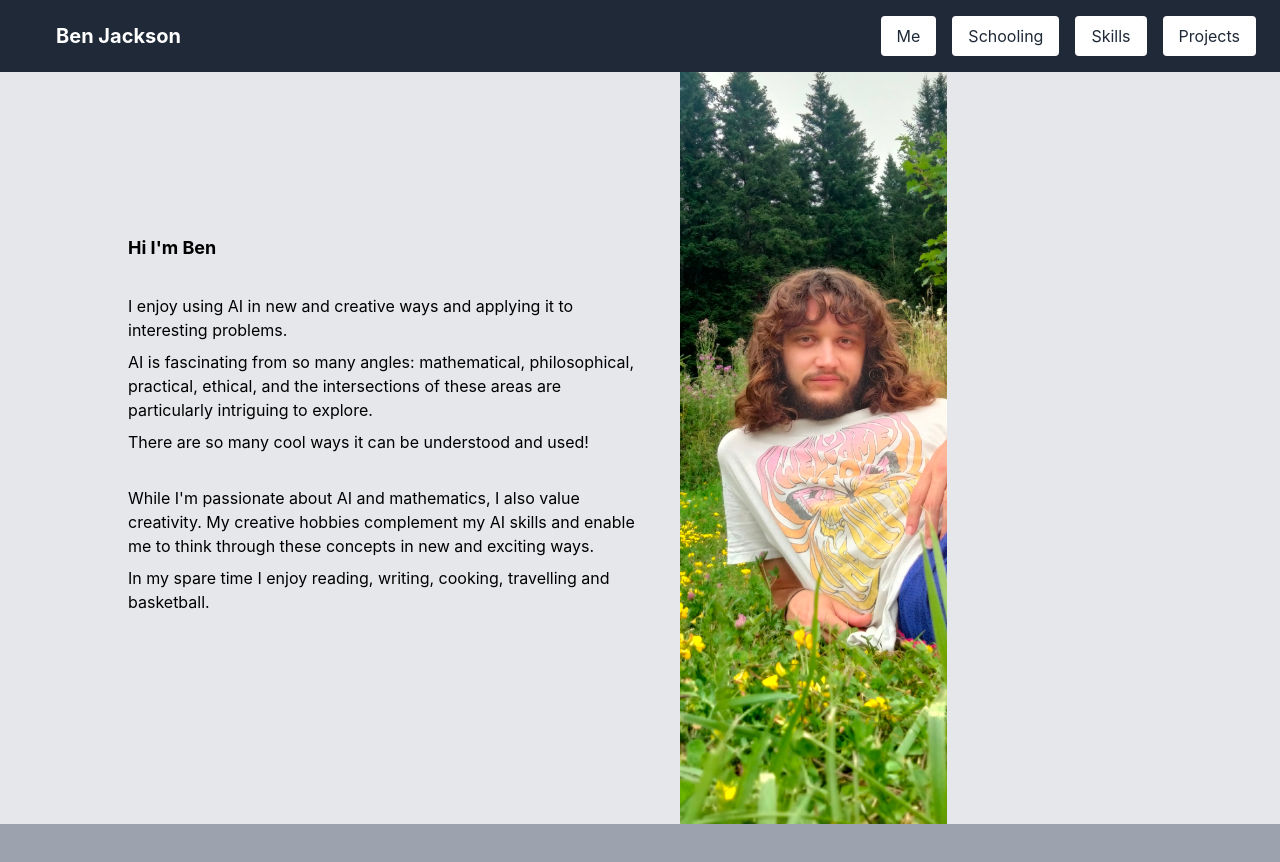
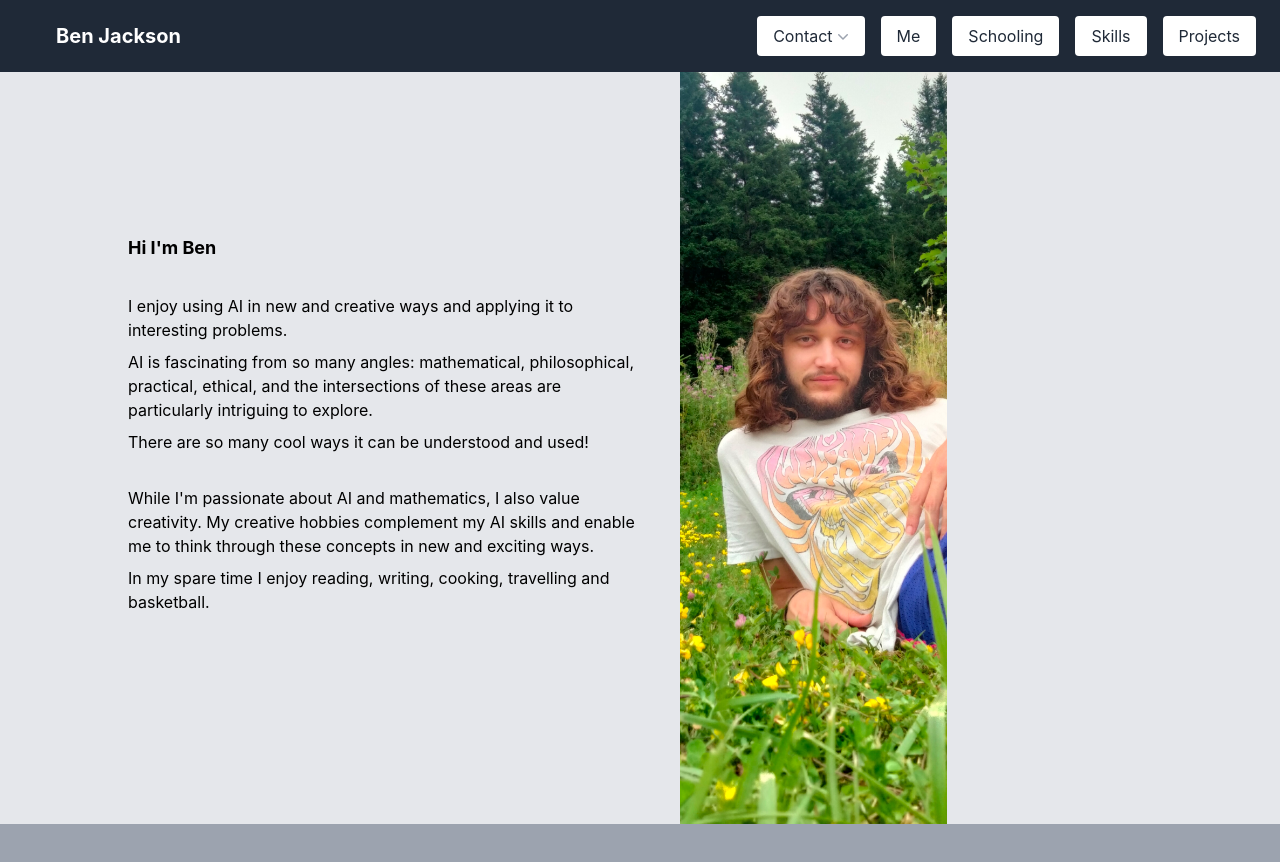
Before and after one commit to benfjackson/ben-portfolio, a React (Create React App) app: page / in a window 1280 px wide. Shown: the top 862 px of the page. Built offline with nearby package versions, Linux system fonts and the light colour scheme; a web font is replaced by a local one.

Commit message:
contact details

```diff
--- a/package.json
+++ b/package.json
@@ -3,6 +3,8 @@
   "version": "0.1.0",
   "private": true,
   "dependencies": {
+    "@headlessui/react": "^2.1.10",
+    "@heroicons/react": "^2.1.5",
     "@testing-library/jest-dom": "^5.17.0",
     "@testing-library/react": "^13.4.0",
     "@testing-library/user-event": "^13.5.0",
--- /dev/null
+++ b/src/components/Contact.js
@@ -0,0 +1,52 @@
+import { Menu, MenuButton, MenuItem, MenuItems } from "@headlessui/react";
+import { ChevronDownIcon } from "@heroicons/react/20/solid";
+
+export default function Contact() {
+  return (
+    <Menu as="div" className="relative inline-block text-left">
+      <div>
+        <MenuButton className="mx-2 px-4 py-2 bg-white text-gray-800 hover:text-white hover:bg-blue-600 rounded flex items-center">
+          Contact
+          <ChevronDownIcon
+            aria-hidden="true"
+            className="-mr-1 h-5 w-5 text-gray-400"
+          />
+        </MenuButton>
+      </div>
+
+      <MenuItems
+        transition
+        className="absolute right-0 z-10 mt-2 w-56 origin-top-right rounded-md bg-white shadow-lg ring-1 ring-black ring-opacity-5 transition focus:outline-none data-[closed]:scale-95 data-[closed]:transform data-[closed]:opacity-0 data-[enter]:duration-100 data-[leave]:duration-75 data-[enter]:ease-out data-[leave]:ease-in"
+      >
+        <div className="py-1">
+          <div>
+            <p className="block px-4 py-2 text-sm text-gray-700 data-[focus]:bg-gray-100 data-[focus]:text-gray-900">
+              benfischerj@gmail.com
+            </p>
+            <p className="block px-4 py-2 text-sm text-gray-700 data-[focus]:bg-gray-100 data-[focus]:text-gray-900">
+              0455 244 168
+            </p>
+          </div>
+          <MenuItem>
+            <a
+              href="https://www.linkedin.com/in/ben-jackson-549a16294/"
+              className="block px-4 py-2 text-sm text-gray-700 data-[focus]:bg-gray-100 data-[focus]:text-gray-900"
+              target="blank"
+            >
+              LinkedIn
+            </a>
+          </MenuItem>
+          <MenuItem>
+            <a
+              href="https://github.com/benfjackson"
+              className="block px-4 py-2 text-sm text-gray-700 data-[focus]:bg-gray-100 data-[focus]:text-gray-900"
+              target="blank"
+            >
+              GitHub
+            </a>
+          </MenuItem>
+        </div>
+      </MenuItems>
+    </Menu>
+  );
+}
--- a/src/components/Header.js
+++ b/src/components/Header.js
@@ -1,3 +1,5 @@
+import Contact from "./Contact";
+
 export default function Header() {
   const scrollToSection = (sectionId) => {
     const section = document.getElementById(sectionId);
@@ -8,9 +10,10 @@ export default function Header() {
   };
 
   return (
-    <header className="fixed top-0 left-0 right-0 bg-gray-800 text-white p-4 flex justify-between items-center z-10">
+    <header className="fixed top-0 left-0 right-0 bg-gray-800 text-white p-4  justify-between items-center z-10 flex ">
       <div className="text-xl font-bold pl-10">Ben Jackson</div>
-      <div>
+      <div className="">
+        <Contact />
         <button
           onClick={() => scrollToSection("about")}
           className="mx-2 px-4 py-2 bg-white text-gray-800 hover:text-white hover:bg-blue-600 rounded"
```
Also changed, not shown: 1 other file (tests, documents, lock files or other folders).
